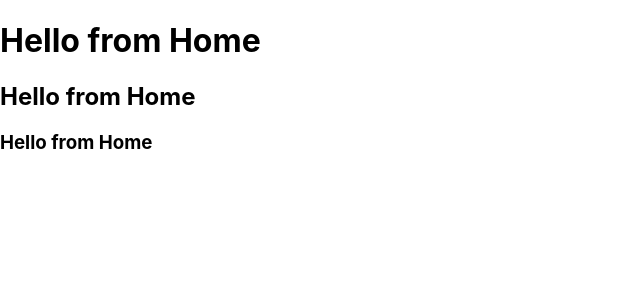
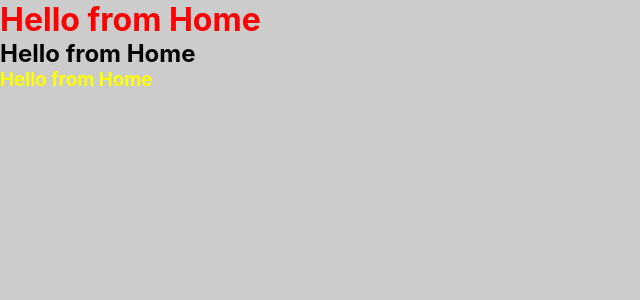
Before and after one commit to pratul-appinventiv/ReactTraining, a React (Create React App) app: page / in a window 1280 px wide. Shown: the top 300 px of the page, without its empty margins (0-640 px from the left). Built offline with nearby package versions, Linux system fonts and the light colour scheme.

Commit message:
added css file to home module for styling

```diff
--- a/src/index.css
+++ b/src/index.css
@@ -1,13 +1,19 @@
+* {
+  margin: 0;
+  padding: 0;
+  box-sizing: border-box;
+}
+
 body {
   margin: 0;
-  font-family: -apple-system, BlinkMacSystemFont, 'Segoe UI', 'Roboto', 'Oxygen',
-    'Ubuntu', 'Cantarell', 'Fira Sans', 'Droid Sans', 'Helvetica Neue',
+  font-family: -apple-system, BlinkMacSystemFont, "Segoe UI", "Roboto", "Oxygen",
+    "Ubuntu", "Cantarell", "Fira Sans", "Droid Sans", "Helvetica Neue",
     sans-serif;
   -webkit-font-smoothing: antialiased;
   -moz-osx-font-smoothing: grayscale;
 }
 
 code {
-  font-family: source-code-pro, Menlo, Monaco, Consolas, 'Courier New',
+  font-family: source-code-pro, Menlo, Monaco, Consolas, "Courier New",
     monospace;
 }
--- /dev/null
+++ b/src/modules/home/index.css
@@ -0,0 +1,17 @@
+.homeContainer {
+  height: 100vh;
+  width: 100vw;
+  background-color: #ccc;
+}
+
+.homeContainer h3 {
+  color: yellow;
+}
+
+.h1tag {
+  color: red;
+}
+
+#h2tag {
+  color: blue;
+}
--- a/src/modules/home/index.js
+++ b/src/modules/home/index.js
@@ -1,11 +1,11 @@
 import React, { Component } from "react";
-
+import './index.css'
 class Home extends Component {
   render() {
     return (
-      <div>
-        <h1>{"Hello from Home"}</h1>
-        <h2>{"Hello from Home"}</h2>
+      <div className={"homeContainer"}>
+        <h1 className={"h1tag"}>{"Hello from Home"}</h1>
+        <h2 className={"h2tag"}>{"Hello from Home"}</h2>
         <h3>{"Hello from Home"}</h3>
       </div>
     );
```
